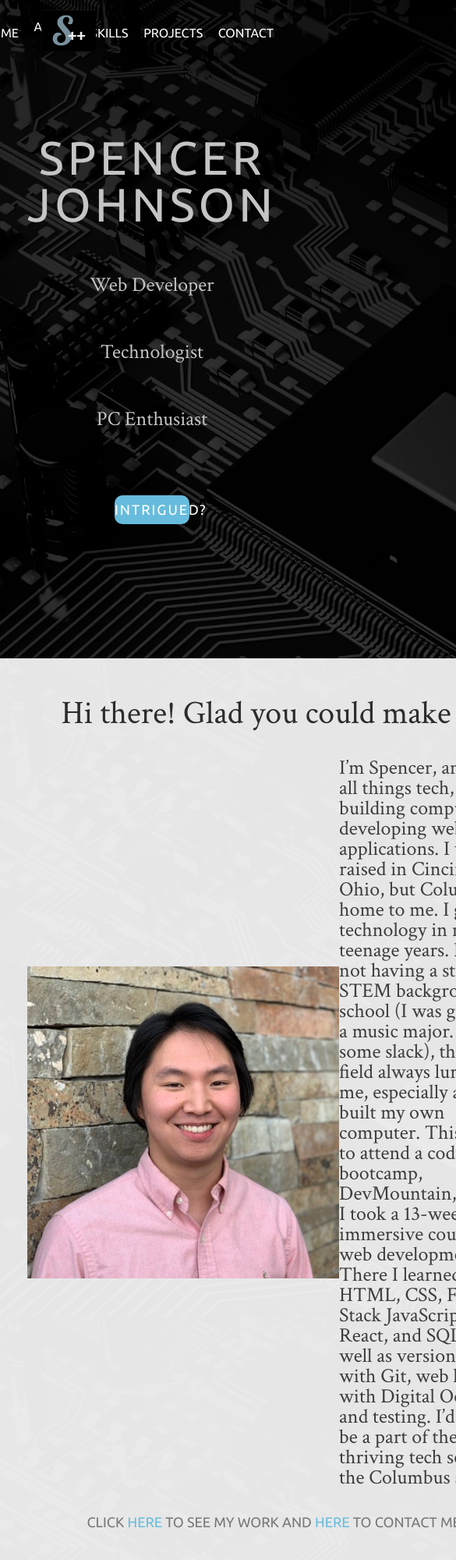
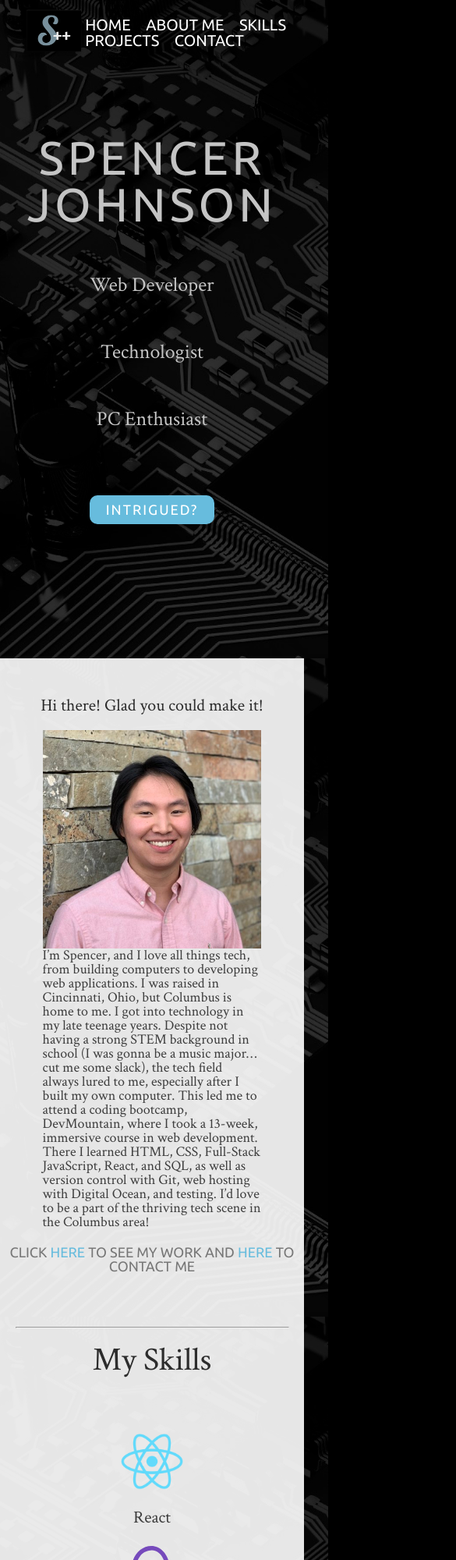
Before and after one commit to sblscjohnson/splusplus, a plain HTML site: page index.html in a window 390 px wide. Shown: the top 2000 px of the page at 78% size, 585 px wide, since content can reach past the window. Drawn offline with Linux system fonts and the light colour scheme.

Commit message:
semi-responsive

```diff
--- a/main.css
+++ b/main.css
@@ -34,7 +34,6 @@ h1 {
   font-size: 60px;
   letter-spacing: 5px;
 }
-
 
 nav {
   font-family: 'Ubuntu', sans-serif;
@@ -329,3 +328,98 @@ footer {
 .profooter {
   height: 200px;
 }
+
+
+@media (max-width: 1200px) {
+  nav {
+    width: 100vw;
+  }
+  .logo {
+    /* position: relative; */
+    left: 0;
+  }
+  .singleNav {
+    font-size: 20px;
+    /* padding: ; */
+  }
+  .navItems {
+    text-align: right;
+    width: 80vw;
+    flex-wrap: wrap;
+    position: relative;
+    left: 10%;
+  }
+  .intrigued {
+    width: 50%;
+  }
+  .aboutpage {
+    display: flex;
+    flex-direction: column;
+    justify-content: center;
+    text-align: center;
+
+  }
+  .alignedme {
+    display: flex;
+    flex-direction: column;
+    /* width: 100%; */
+  }
+  .aboutpage > h1 {
+    font-size: 22px;
+    display: flex;
+    flex-wrap: wrap;
+    justify-content: center;
+  }
+
+  .clickhere {
+    font-size: 18px;
+  }
+
+  .mepicture {
+    width: 80%;
+    height: 80%;
+  }
+  .aboutme {
+    /* text-align: justify; */
+    width: 80%;
+  }
+  .aboutme > p {
+    font-size: 18px;
+  }
+  .contact {
+    height: 85vh;
+  }
+
+  footer {
+    height: 10vh;
+  }
+
+  .innercontact {
+    display: flex;
+    flex-direction: column;
+    justify-content: center;
+    text-align: center;
+    margin-bottom: 10vh;
+  }
+  .innercontact > img {
+    left: 0;
+  }
+  .skills {
+    width: 100%;
+    text-align: center;
+    display: flex;
+    flex-direction: column;
+    justify-content: center;
+  }
+  .logos {
+    display: flex;
+    flex-direction: column;
+    left: 0;
+  }
+  .themlogos {
+    margin: 10px;
+  }
+  .themlogos > p {
+    margin-top: 5%;
+  }
+}
```
